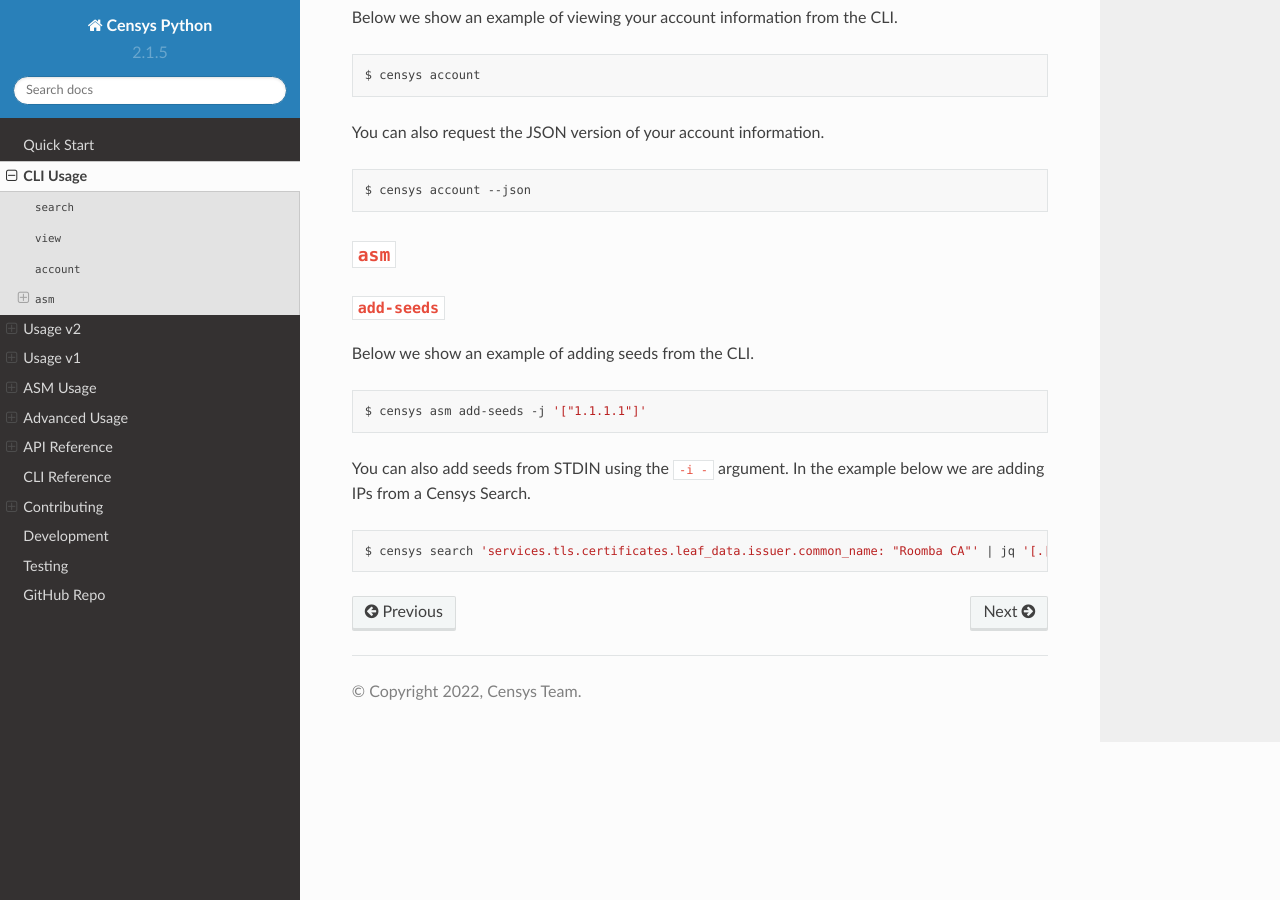
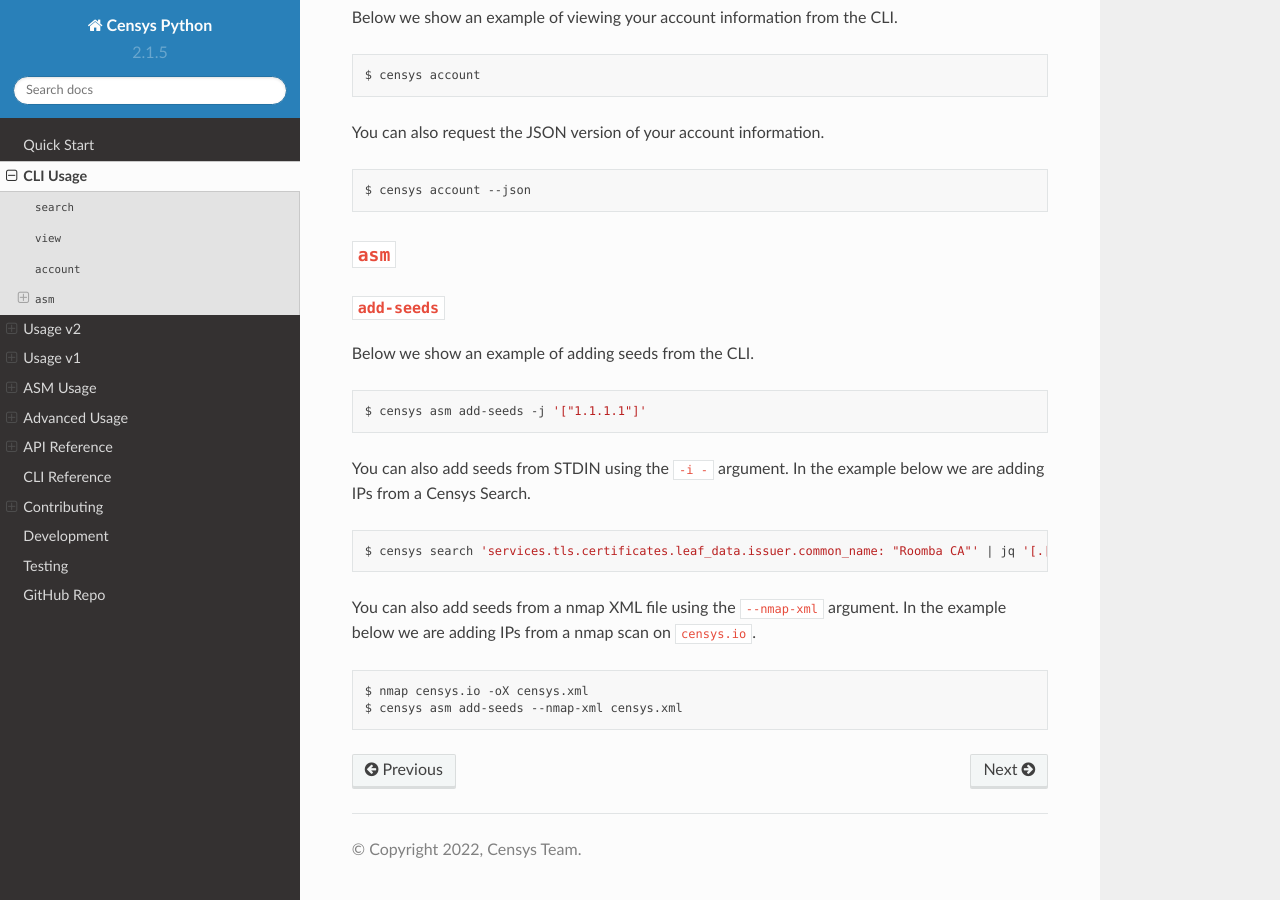
Before and after one commit to censys/censys-python, a Sphinx documentation site: the page built from docs/usage-cli.rst, in a window 1280 px wide and 900 px high, scrolled down 1294 px. Built offline with Sphinx 7.4.7 and the Read the Docs theme 2.0.0, drawn with Linux system fonts in a browser that asks for light colours; the version number is read from the project's files by our own code.

Commit message:
docs(cli): Update add-seeds docs
Signed-off-by: Aidan Holland <aidan@censys.io>

```diff
--- a/docs/conf.py
+++ b/docs/conf.py
@@ -14,13 +14,11 @@
 
 import sphinx_rtd_theme  # noqa
 
-from censys.common import __version__
-
 # -- Path setup --------------------------------------------------------------
 
 
 sys.path.insert(0, os.path.abspath("../censys"))
-
+from censys.common import __version__
 
 # -- Project information -----------------------------------------------------
 
--- a/docs/requirements.txt
+++ b/docs/requirements.txt
@@ -1,5 +1,5 @@
 sphinx>=3.2.1
-sphinxcontrib-napoleon==0.7
+git+https://github.com/sphinx-contrib/napoleon.git
 sphinxcontrib-autoprogram==0.1.7
 sphinx-rtd-theme==1.0.0
 sphinx-prompt==1.5.0
--- a/docs/usage-cli.rst
+++ b/docs/usage-cli.rst
@@ -89,3 +89,11 @@
 .. prompt:: bash
 
     censys search 'services.tls.certificates.leaf_data.issuer.common_name: "Roomba CA"' | jq '[.[] | .ip]' | censys asm add-seeds -i -
+
+You can also add seeds from a nmap XML file using the ``--nmap-xml`` argument.
+In the example below we are adding IPs from a nmap scan on ``censys.io``.
+
+.. prompt:: bash
+
+    nmap censys.io -oX censys.xml
+    censys asm add-seeds --nmap-xml censys.xml
```
Also changed, not shown: 2 other files.
